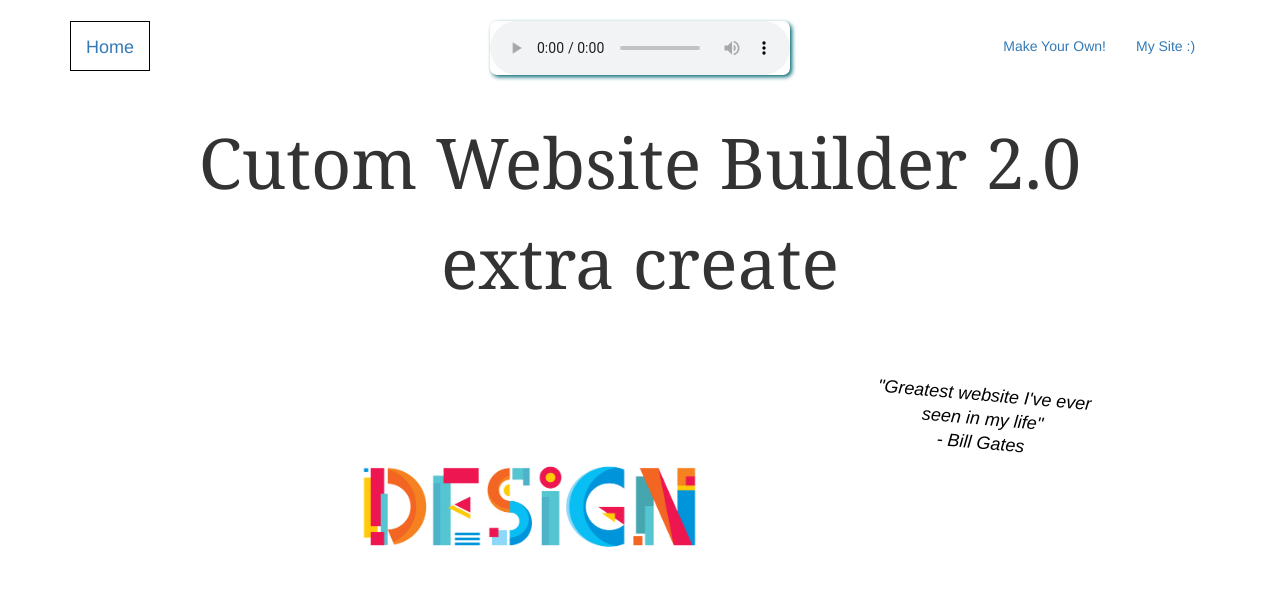
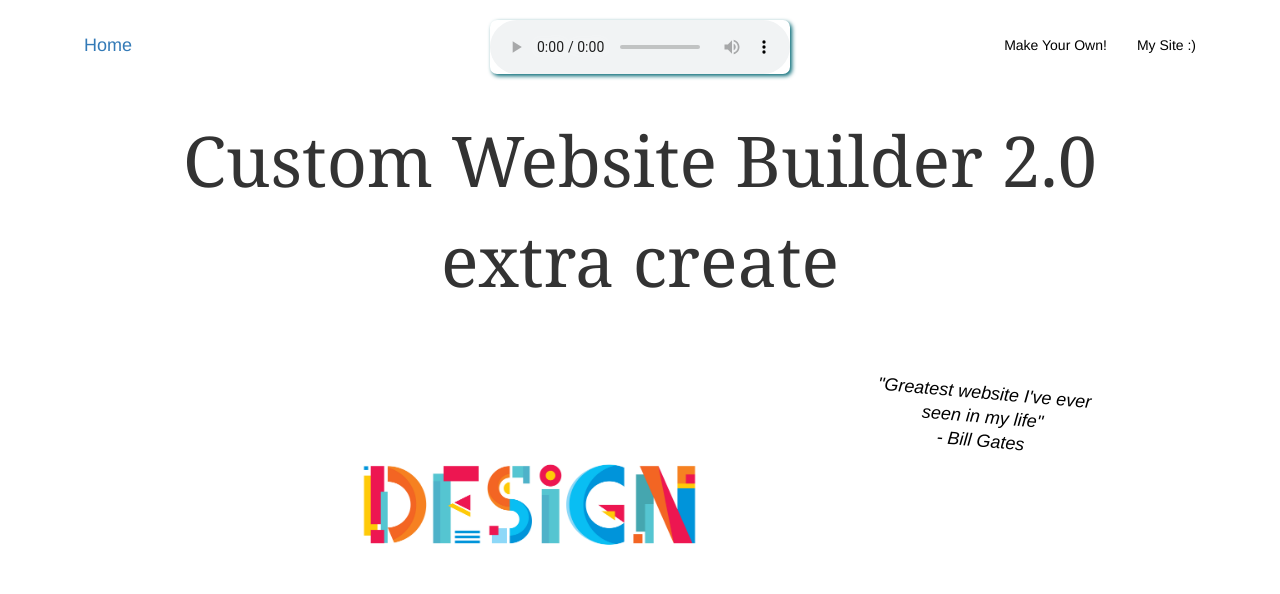
Before and after one commit to carlcorsini/My-Place, a PHP site: page / in a window 1280 px wide. Shown: the top 594 px of the page. Run offline with PHP 8.4, Linux system fonts and the light colour scheme.

Commit message:
more polishing

```diff
--- a/form.html
+++ b/form.html
@@ -23,7 +23,7 @@
       </div>
     </nav>
     <div class="website-form">
-      <form class="the form" action="my-site.html" method="post">
+      <form class="the form" action="my-site.html" method="get">
         <h3>Theme</h3>
         Primary Theme <br>
         <select class="primary-theme-options" name="theme">
--- a/index.html
+++ b/index.html
@@ -13,19 +13,19 @@
     <nav class="navbar">
       <div class="container">
         <div class="audio-div">
-          <audio controls src="audio/funky.wav"></audio>
+          <audio controls src="audio/funky.mp3"></audio>
         </div>
         <div class="navbar-header">
           <a class="navbar-brand" href="index.html">Home</a>
         </div>
         <ul class="nav navbar-nav navbar-right">
-          <li class = "white"><a href="form.html">Make Your Own!</a></li>
-          <li class = "white"><a href="my-site.html">My Site :)</a></li>
+          <li><a class="black-nav" href="form.html">Make Your Own!</a></li>
+          <li><a class="black-nav" href="my-site.html">My Site :)</a></li>
         </ul>
       </div>
     </nav>
     <div class="header">
-      <p>Cutom Website Builder 2.0 extra create</p>
+      <p>Custom Website Builder 2.0 <br> extra create</p>
     </div>
 
     <div class="container my-container">
--- a/my-site.html
+++ b/my-site.html
@@ -20,8 +20,8 @@
           <a class="navbar-brand" href="index.html">Home</a>
         </div>
         <ul class="nav navbar-nav navbar-right">
-          <li class = "white"><a href="form.html">Make Your Own!</a></li>
-          <li class = "white"><a href="my-site.html">My Site :)</a></li>
+          <li><a class="black-nav" href="form.html">Make Your Own!</a></li>
+          <li><a class="black-nav" href="my-site.html">My Site :)</a></li>
         </ul>
       </div>
     </nav>
--- a/stylesheet.css
+++ b/stylesheet.css
@@ -174,12 +174,16 @@ background-color: inherit;
 }
 
 .audio-div {
+  margin: auto;
   text-align: center;
   position: absolute;
   bottom: 1; right: 0;  left: 0;
+  max-width: 25%
 }
 
-
+.black-nav {
+  color: black;
+}
 
 .container {
   width: 90%;
@@ -287,6 +291,7 @@ hr.style-two {
 .navbar-default {
   position: relative;
   background: linear-gradient(white, transparent);
+  border: none;
 }
 
 header nav {
@@ -296,8 +301,7 @@ header nav {
 
 .navbar-brand {
   /* filter: opacity(0.75) */
-  border: 1px solid black;
-  background-color: white;
+  background: linear-gradient(to bottom, white, transparent);
 }
 /* slant  */
 .se-container{
```
